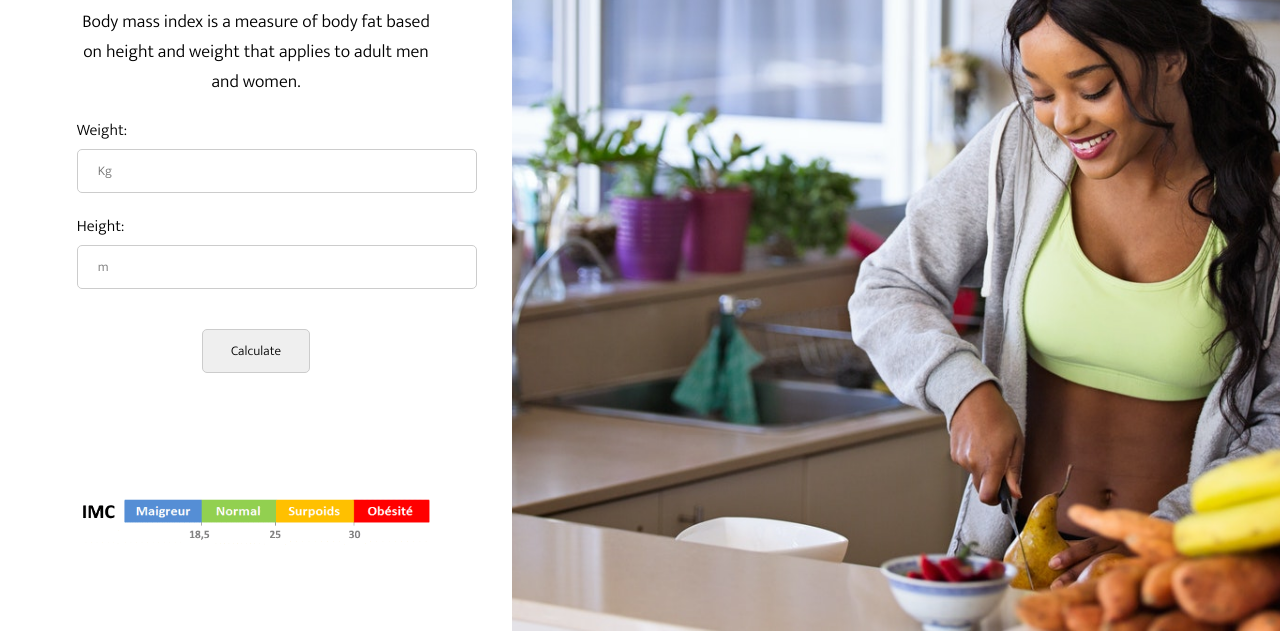
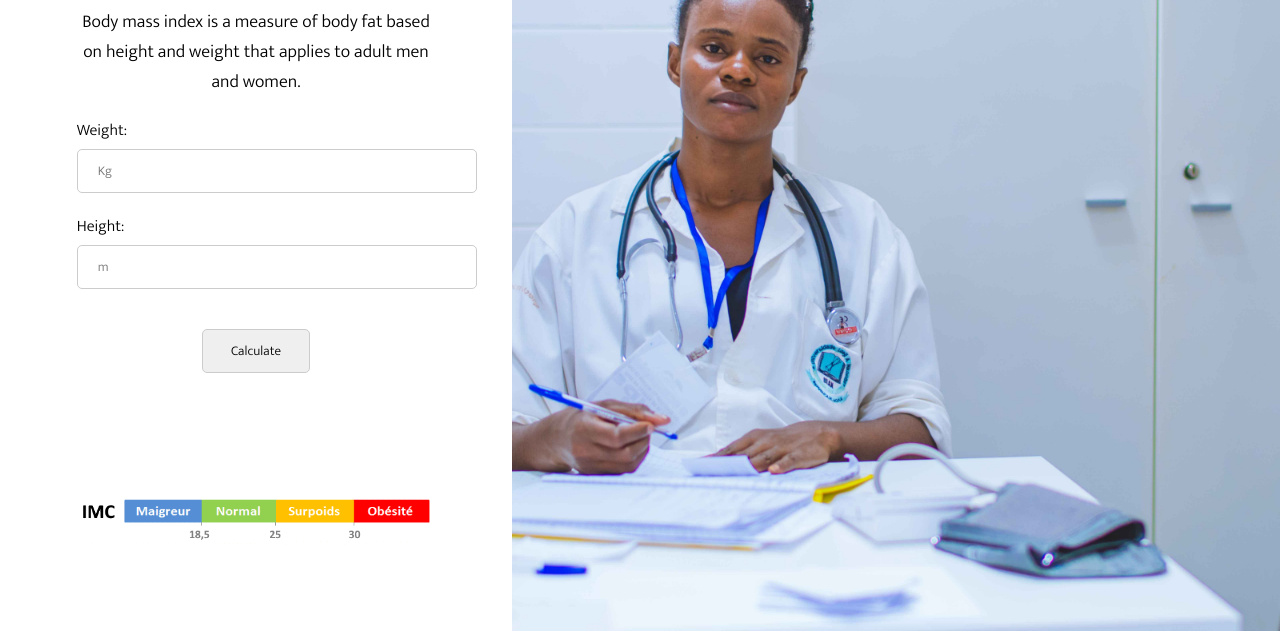
Before and after one commit to SevenKidsCode/BMI-Calculator, a plain HTML site: page index.html in a window 1280 px wide. Shown: the part 169-800 px from the top of the page. Drawn offline with Linux system fonts and the light colour scheme.

Commit message:
modified doctor image

```diff
--- a/style.css
+++ b/style.css
@@ -32,7 +32,7 @@ body {
   /* margin: 20px; */
   width: 60%;
   /* height: 90vh; */
-  background: url("./assets/images/fondaccueil.jpg");
+  background: url("./assets/images/francisco-venancio-M4Xloxsg0Gw-unsplash.jpg");
   /* background-repeat: no-repeat; */
     background-position: center;
   background-size: cover;
```
